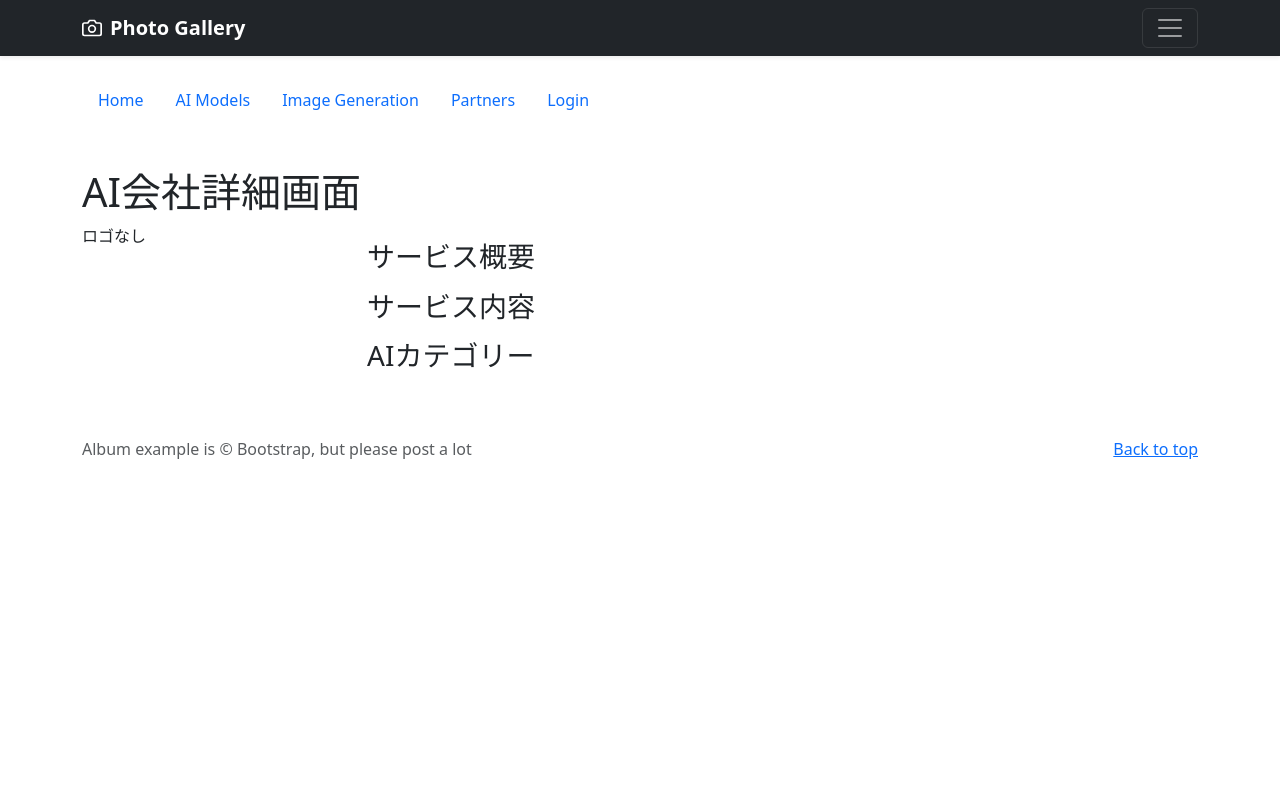
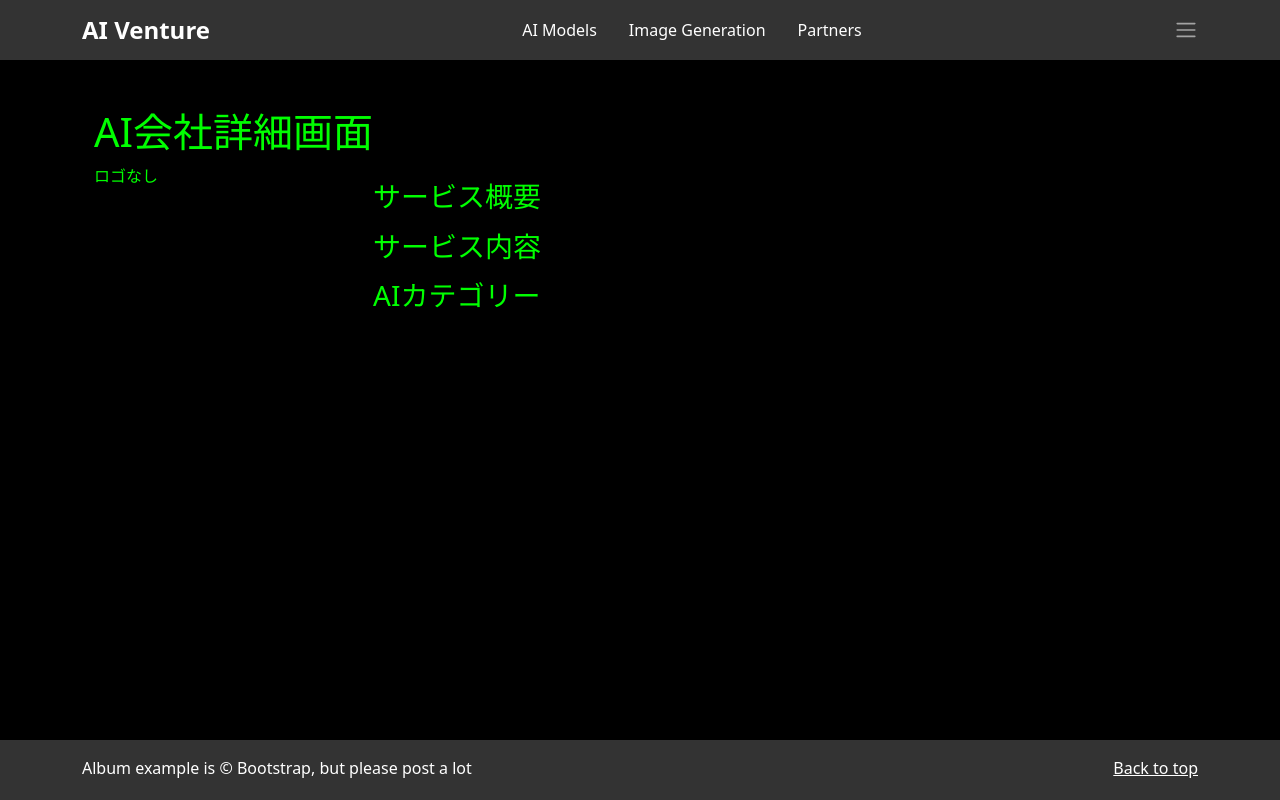
Before and after one commit to tsuru-ken/AIventure, a Django app: page /users/ in a window 1280 px wide. Run offline with Django 4.2, Linux system fonts and the light colour scheme; a user stored in the database is signed in.

Commit message:
bease.htmlへのリンクのホバー設定

```diff
--- a/users/templates/base.html
+++ b/users/templates/base.html
@@ -8,82 +8,91 @@
     <meta name="author" content="Mark Otto, Jacob Thornton, and Bootstrap contributors">
     <meta name="generator" content="Hugo 0.112.5">
     <title>{% block title %}{% endblock %}</title>
-    <link rel="icon" type="image/x-icon" href="{% static 'assets/favicon.png' %}" />
+    <link rel="icon" type="image/gif" href="{% static 'assets/vivi.gif' %}" />
     <link href="https://cdn.jsdelivr.net/npm/bootstrap@5.3.0/dist/css/bootstrap.min.css" rel="stylesheet" integrity="sha384-9ndCyUaIbzAi2FUVXJi0CjmCapSmO7SnpJef0486qhLnuZ2cdeRhO02iuK6FUUVM" crossorigin="anonymous">
-    <script src="https://cdn.jsdelivr.net/npm/bootstrap@5.3.0/dist/js/bootstrap.bundle.min.js" integrity="sha384-geWF76RCwLtnZ8qwWowPQNguL3RmwHVBC9FhGdlKrxdiJJigb/j/68SIy3Te4Bkz" crossorigin="anonymous"></script>
     <style>
-        .bd-placeholder-img {
-            font-size: 1.125rem;
-            text-anchor: middle;
-            -webkit-user-select: none;
-            -moz-user-select: none;
-            user-select: none;
+        body {
+            display: flex;
+            flex-direction: column;
+            min-height: 100vh;
+            background-color: #000; /* 背景を黒に設定 */
+            color: #fff; /* デフォルトの文字色を白に設定 */
         }
-        @media (min-width: 768px) {
-            .bd-placeholder-img-lg {
-                font-size: 3.5rem;
-            }
+        header {
+            background-color: #333;
+            color: white;
+            padding: 10px 0;
+            position: fixed;
+            top: 0;
+            width: 100%;
+            z-index: 1000;
         }
-        .b-example-divider {
+        footer {
+            background-color: #333;
+            color: white; /* フッターの文字色を白に設定 */
+            padding: 10px 0;
+            position: fixed;
+            bottom: 0;
             width: 100%;
-            height: 3rem;
-            background-color: rgba(0, 0, 0, .1);
-            border: solid rgba(0, 0, 0, .15);
-            border-width: 1px 0;
-            box-shadow: inset 0 .5em 1.5em rgba(0, 0, 0, .1), inset 0 .125em .5em rgba(0, 0, 0, .15);
         }
-        .b-example-vr {
-            flex-shrink: 0;
-            width: 1.5rem;
-            height: 100vh;
+        footer p, footer a {
+            color: white !important; /* フッター内の文字とリンクの色を白に設定 */
         }
-        .bi {
-            vertical-align: -.125em;
-            fill: currentColor;
+        footer p a:hover, footer p a:focus, .navbar-brand:hover, .navbar-brand:focus, .nav-item a:hover, .nav-item a:focus, .list-unstyled a:hover, .list-unstyled a:focus {
+            color: #00FF00 !important; /* リンクが選択されたときに緑色に変更 */
         }
-        .nav-scroller {
-            position: relative;
-            z-index: 2;
-            height: 2.75rem;
-            overflow-y: hidden;
+        main {
+            flex: 1;
+            padding-top: 60px; /* ヘッダーの高さに合わせて調整 */
+            padding-bottom: 40px; /* フッターの高さに合わせて調整 */
+            color: #00FF00; /* 文字色を明るい色に設定 */
         }
-        .nav-scroller .nav {
-            display: flex;
-            flex-wrap: nowrap;
-            padding-bottom: 1rem;
-            margin-top: -1px;
-            overflow-x: auto;
-            text-align: center;
-            white-space: nowrap;
-            -webkit-overflow-scrolling: touch;
+        .navbar-brand strong {
+            font-size: 1.5rem;
         }
-        .btn-bd-primary {
-            --bd-violet-bg: #712cf9;
-            --bd-violet-rgb: 112.520718, 44.062154, 249.437846;
-            --bs-btn-font-weight: 600;
-            --bs-btn-color: var(--bs-white);
-            --bs-btn-bg: var(--bd-violet-bg);
-            --bs-btn-border-color: var(--bd-violet-bg);
-            --bs-btn-hover-color: var(--bs-white);
-            --bs-btn-hover-bg: #6528e0;
-            --bs-btn-hover-border-color: #6528e0;
-            --bs-btn-focus-shadow-rgb: var(--bd-violet-rgb);
-            --bs-btn-active-color: var(--bs-btn-hover-color);
-            --bs-btn-active-bg: #5a23c8;
-            --bs-btn-active-border-color: #5a23c8;
+        .nav-item a {
+            color: white;
         }
-        .bd-mode-toggle {
-            z-index: 1500;
+        .container-main {
+            margin-top: 20px;
         }
     </style>
 </head>
 <body>
 <header data-bs-theme="dark">
+    <div class="container">
+        <div class="d-flex justify-content-between align-items-center">
+            <a href="{% url 'users:index' %}" class="navbar-brand d-flex align-items-center">
+                {% comment %} <img src="{% static 'assets/new_camera_icon.png' %}" width="20" height="20" class="me-2" alt="Camera Icon"> {% endcomment %}
+                <strong>AI Venture</strong>
+            </a>
+            <ul class="nav nav-pills">
+                {% if user.is_authenticated %}
+                    <li class="nav-item">
+                        <a class="nav-link" href="{% url 'ai_models:ai_model_index' %}">AI Models</a>
+                    </li>
+                    <li class="nav-item">
+                        <a class="nav-link" href="{% url 'image_generation:generate_image' %}">Image Generation</a>
+                    </li>
+                    <li class="nav-item">
+                        <a class="nav-link" href="{% url 'partners:index' %}">Partners</a>
+                    </li>
+                {% endif %}
+                {% if not user.is_authenticated %}
+                    <li class="nav-item">
+                        <a class="nav-link" href="{% url 'users:login' %}">Login</a>
+                    </li>
+                {% endif %}
+            </ul>
+            <button class="navbar-toggler" type="button" data-bs-toggle="collapse" data-bs-target="#navbarHeader" aria-controls="navbarHeader" aria-expanded="false" aria-label="Toggle navigation">
+                <span class="navbar-toggler-icon"></span>
+            </button>
+        </div>
+    </div>
     <div class="collapse text-bg-dark" id="navbarHeader">
         <div class="container">
             <div class="row">
                 <div class="col-sm-8 col-md-7 py-4">
-                    {% comment %} ヘッダーのタイトルと本文 {% endcomment %}
                     <h4 class="text-white">お気に入りを見つけよう！</h4>
                     <p class="text-body-secondary">誰でも参加できる写真投稿サイトです。自分で撮影した写真ならなんでもオッケー！でも、カテゴリに属する写真に限ります。コメントもつけて下さい。</p>
                 </div>
@@ -91,73 +100,37 @@
                     <h4>Contact</h4>
                     <ul class="list-unstyled">
                         {% if user.is_authenticated %}
-                        <li><a href="{% url 'users:signup' %}" class="text-white">マイページ</a></li>
-                        <li><a href="{% url 'users:logout' %}" class="text-white">ログアウト</a></li>
-                        <li><a href="#" class="text-white">パスワードのリセット</a></li>
-                        <li><a href="mailto:admin@example.com" class="text-white">Email me</a></li>
+                            {% if user.is_superuser %}
+                                <li><a href="{% url 'admin:index' %}" class="text-white">Admin Page</a></li>
+                            {% endif %}
+                            <li><a href="{% url 'users:logout' %}" class="text-white">ログアウト</a></li>
+                            <li><a href="#" class="text-white">パスワードのリセット</a></li>
+                            <li><a href="mailto:admin@example.com" class="text-white">Email me</a></li>
                         {% else %}
-                        <li><a href="{% url 'users:signup' %}" class="text-white">サインアップ</a></li>
-                        <li><a href="{% url 'users:login' %}" class="text-white">ログイン</a></li>
-                        <li><a href="mailto:admin@example.com" class="text-white">Email me</a></li>
+                            <li><a href="{% url 'users:signup' %}" class="text-white">サインアップ</a></li>
+                            <li><a href="{% url 'users:login' %}" class="text-white">ログイン</a></li>
+                            <li><a href="mailto:admin@example.com" class="text-white">Email me</a></li>
                         {% endif %}
                     </ul>
                 </div>
             </div>
         </div>
     </div>
-    {% comment %} ナビゲーションバー {% endcomment %}
-    <div class="navbar navbar-dark bg-dark shadow-sm">
-        <div class="container">
-            {% comment %} トップページのリンク {% endcomment %}
-            <a href="{% url 'users:index' %}" class="navbar-brand d-flex align-items-center">
-                <svg xmlns="http://www.w3.org/2000/svg" width="20" height="20" fill="none" stroke="currentColor" stroke-linecap="round" stroke-linejoin="round" stroke-width="2" aria-hidden="true" class="me-2" viewBox="0 0 24 24"><path d="M23 19a2 2 0 0 1-2 2H3a2 2 0 0 1-2-2V8a2 2 0 0 1 2-2h4l2-3h6l2 3h4a2 2 0 0 1 2 2z"/><circle cx="12" cy="13" r="4"/></svg>
-                <strong>Photo Gallery</strong>
-            </a>
-            <button class="navbar-toggler" type="button" data-bs-toggle="collapse" data-bs-target="#navbarHeader" aria-controls="navbarHeader" aria-expanded="false" aria-label="Toggle navigation">
-                <span class="navbar-toggler-icon"></span>
-            </button>
-        </div>
+</header>
+<main>
+    <div class="container container-main">
+        {% block contents %} {% endblock %}
     </div>
-</header>
-
-<main>
-    <div class="container mt-4">
-        <nav>
-            <ul class="nav nav-pills">
-                <li class="nav-item">
-                    <a class="nav-link" href="{% url 'users:index' %}">Home</a>
-                </li>
-                <li class="nav-item">
-                    <a class="nav-link" href="{% url 'ai_models:ai_model_index' %}">AI Models</a>
-                </li>
-                <li class="nav-item">
-                    <a class="nav-link" href="{% url 'image_generation:generate_image' %}">Image Generation</a>
-                </li>
-                <li class="nav-item">
-                    <a class="nav-link" href="{% url 'partners:index' %}">Partners</a>
-                </li>
-                <li class="nav-item">
-                    <a class="nav-link" href="{% url 'users:login' %}">Login</a>
-                </li>
-            </ul>
-        </nav>
-    </div>
-    {% block contents %} {% endblock %}
 </main>
-
-<footer class="text-body-secondary py-5">
+<footer class="text-body-secondary py-3">
     <div class="container">
         <p class="float-end mb-1">
             <a href="#">Back to top</a>
         </p>
-        {% comment %} フッターのテキストを任意のものに書き換え {% endcomment %}
         <p class="mb-1">Album example is &copy; Bootstrap, but please post a lot</p>
     </div>
 </footer>
-
-{% comment %} BootstrapからJavaScriptを読み込むコードをコピーして貼り付け {% endcomment %}
 <script src="https://cdn.jsdelivr.net/npm/@popperjs/core@2.11.8/dist/umd/popper.min.js" integrity="sha384-I7E8VVD/ismYTF4hNIPjVp/Zjvgyol6VFvRkX/vR+Vc4jQkC+hVqc2pM8ODewa9r" crossorigin="anonymous"></script>
 <script src="https://cdn.jsdelivr.net/npm/bootstrap@5.3.0/dist/js/bootstrap.min.js" integrity="sha384-fbbOQedDUMZZ5KreZpsbe1LCZPVmfTnH7ois6mU1QK+m14rQ1l2bGBq41eYeM/fS" crossorigin="anonymous"></script>
-
 </body>
 </html>
--- a/users/templates/login.html
+++ b/users/templates/login.html
@@ -36,5 +36,9 @@
         <p><a href="#">パスワードを忘れましたか？</a></p>
         <input type="hidden" name="next" value="{% url 'users:index' %}">
     </form>
+    <div class="mt-3">
+        <a href="{% url 'users:guest_login' 'admin' %}" class="btn btn-secondary btn-sm">Admin Guest Login</a>
+        <a href="{% url 'users:guest_login' 'guest' %}" class="btn btn-secondary btn-sm">Guest Login</a>
+    </div>
 </main>
 {% endblock %}
--- a/users/urls.py
+++ b/users/urls.py
@@ -1,27 +1,16 @@
 from django.urls import path
 from . import views
 from users import views as user_views
-
 from django.contrib.auth import views as auth_views
 
 app_name = 'users'
 
-
 urlpatterns = [
-
-    path ('',user_views.IndexView.as_view(), name = 'index'),
-    path('signup/', views.SignUpView.as_view(),name='signup'),
-    path('signup_success/', views.SignUpSuccessView.as_view(),name='signup_success'),
-
-    path('login',
-        auth_views.LoginView.as_view(template_name="login.html"),
-        name='login'
-        ),
-
-    path('logout',
-        auth_views.LogoutView.as_view(template_name="logout.html"),
-        name='logout'
-        ),
-
-
+    path('', user_views.IndexView.as_view(), name='index'),
+    path('signup/', views.SignUpView.as_view(), name='signup'),
+    path('signup_success/', views.SignUpSuccessView.as_view(), name='signup_success'),
+    path('login/', auth_views.LoginView.as_view(template_name="login.html"), name='login'),
+    path('logout/', auth_views.LogoutView.as_view(template_name="logout.html"), name='logout'),
+    path('guest_login/<str:user_type>/', views.guest_login, name='guest_login'),
+    path('admin_view/', views.admin_view, name='admin_view'),
 ]
--- a/users/views.py
+++ b/users/views.py
@@ -1,10 +1,9 @@
-from django.forms.models import BaseModelForm
-from django.http import HttpResponse
-from django.shortcuts import render
-from django.views.generic import  CreateView,TemplateView
+from django.shortcuts import render, redirect
+from django.views.generic import CreateView, TemplateView
 from .forms import CustomUserCreationForm
 from django.urls import reverse_lazy
-
+from django.contrib.auth import authenticate, login
+from django.contrib.auth.decorators import user_passes_test
 
 class SignUpView(CreateView):
     form_class = CustomUserCreationForm
@@ -12,15 +11,30 @@ class SignUpView(CreateView):
     success_url = reverse_lazy('users:signup_success')
 
     def form_valid(self, form):
-
         user = form.save()
         self.get_object = user
         return super().form_valid(form)
 
-
 class SignUpSuccessView(TemplateView):
     template_name = 'signup_success.html'
 
-
 class IndexView(TemplateView):
     template_name = 'index.html'
+
+def guest_login(request, user_type):
+    if user_type == 'admin':
+        user = authenticate(username='admin_guest', password='guestpassword')
+    else:
+        user = authenticate(username='guest', password='guestpassword')
+    if user is not None:
+        login(request, user)
+        return redirect('users:index')
+    return redirect('users:login')
+
+def admin_required(view_func):
+    decorated_view_func = user_passes_test(lambda u: u.is_superuser, login_url='users:login')(view_func)
+    return decorated_view_func
+
+@admin_required
+def admin_view(request):
+    return redirect('/admin/')
```
Also changed, not shown: aiventure/settings.py (+8 -26 lines), users/templates/index.html (+7 -7 lines), users/templates/signup.html (+7 -12 lines), db.sqlite3, static/assets/vivi.gif (added).
